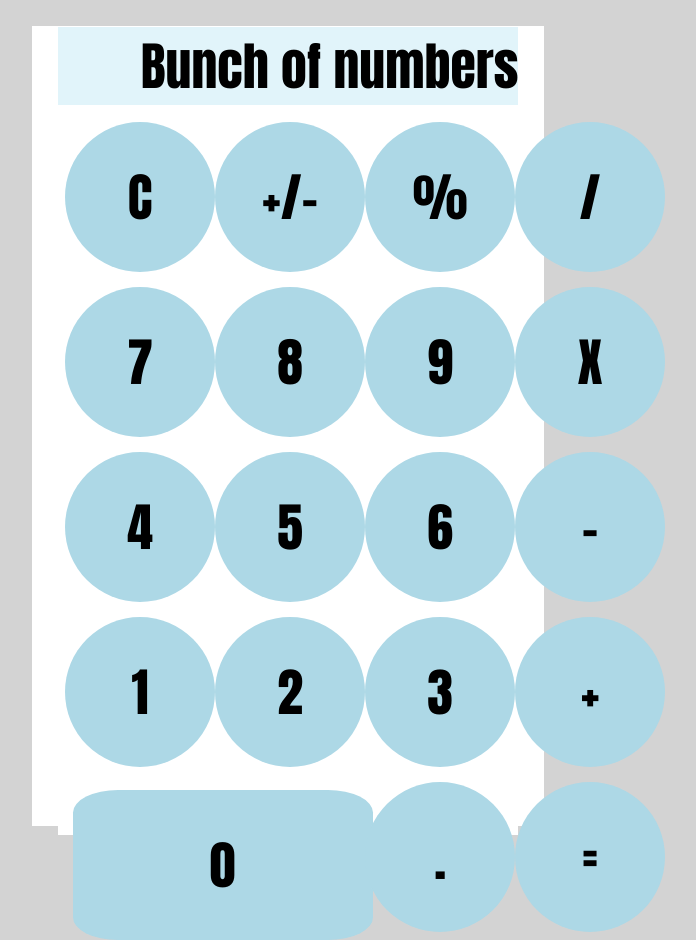
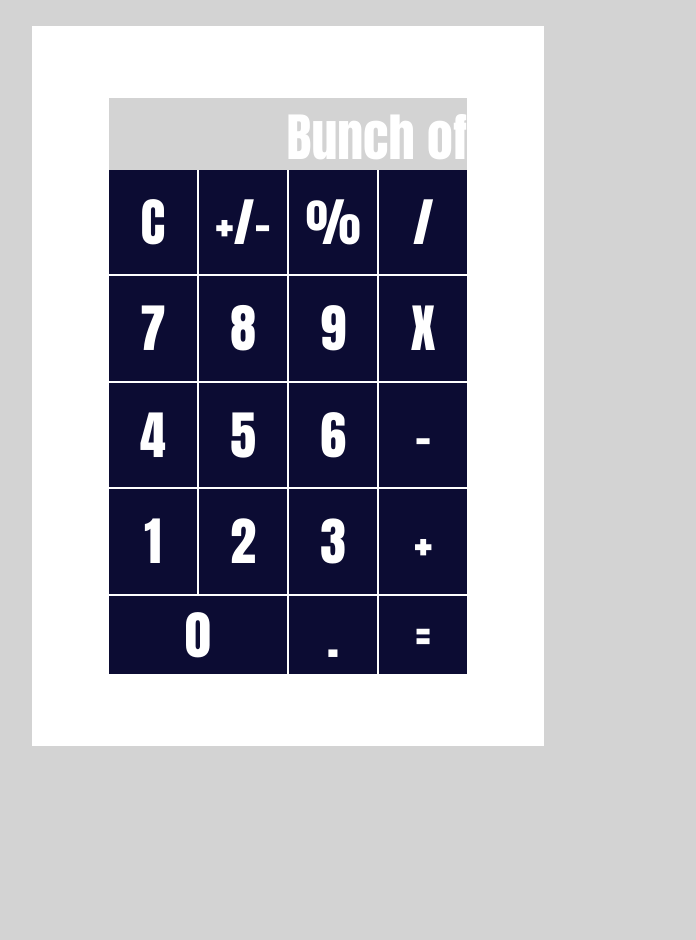
Before and after one commit to DexterFreeman/calculator, a plain HTML site: page index.html in a window 1280 px wide. Shown: the whole page, without its empty margins (352-1048 px from the left). After the commit the page ends 800 px from the top, so only its background shows below. Drawn offline with Linux system fonts and the light colour scheme.

Commit message:
more styling

```diff
--- a/index.html
+++ b/index.html
@@ -9,7 +9,7 @@
     <script defer src="main.js"></script>
 </head>
 <body>
-   <div class="mainContent">
+   <div class="calcDisplay">
         <div class="answerContainer">
             <p>Bunch of numbers</p>
         </div>
@@ -18,7 +18,7 @@
             <a>+/-</a>
             <a>%</a>
             <a>/</a>
-            <a>7</a>
+            <a onclick="answerContainer.value += '7' ">7</a>
             <a>8</a>
             <a>9</a>
             <a>X</a>
--- a/styles.scss
+++ b/styles.scss
@@ -9,47 +9,44 @@ body{
     display: flex;
     justify-content: center;
 
-    .mainContent{
+    .calcDisplay{
         background-color: white;
-        height: 100vh;
+        height: 90vh;
         width: 40%;
         display: flex;
         align-items: center;
         justify-content: center;
         flex-direction: column;
         margin: 2%;
+        color: white;
 
     .answerContainer{
-        margin-top: 2%;
-        margin-bottom: 2%;
-        width: 90%;
+        width: 70%;
         height: 10%;
-        background-color: rgb(225, 244, 250);
+
         p{
-            background-color: rgb(225, 244, 250);
             text-align: right;
-
         }
     }
 
 
     .commandContainer{
         background-color: white;
-        width: 90%;
-        height: 90%;
+
+        width: 70%;
+        height: 70%;
         display: grid;
+        grid-gap: 2px;
         grid-template-columns: 1fr 1fr 1fr 1fr;
         grid-template-rows: 1fr 1fr 1fr 1fr;
         a{
             display: flex;
             justify-content: center;
             align-items: center;
-            border-radius: 50%;
-            width: 150px;
-            height: 150px;
+            height: 100%;
 
-            margin: 5%;
-            background-color: lightblue;
+
+            background-color: rgb(12, 12, 51);
 
 
         }
@@ -58,8 +55,8 @@ body{
             grid-row-end: 5;
             grid-column-start: 1;
             grid-column-end: 3;
-            width: 300px;
-            border-radius: 15%
+
+
         }
 
     }
```
Also changed, not shown: styles.css, 1 other file.
